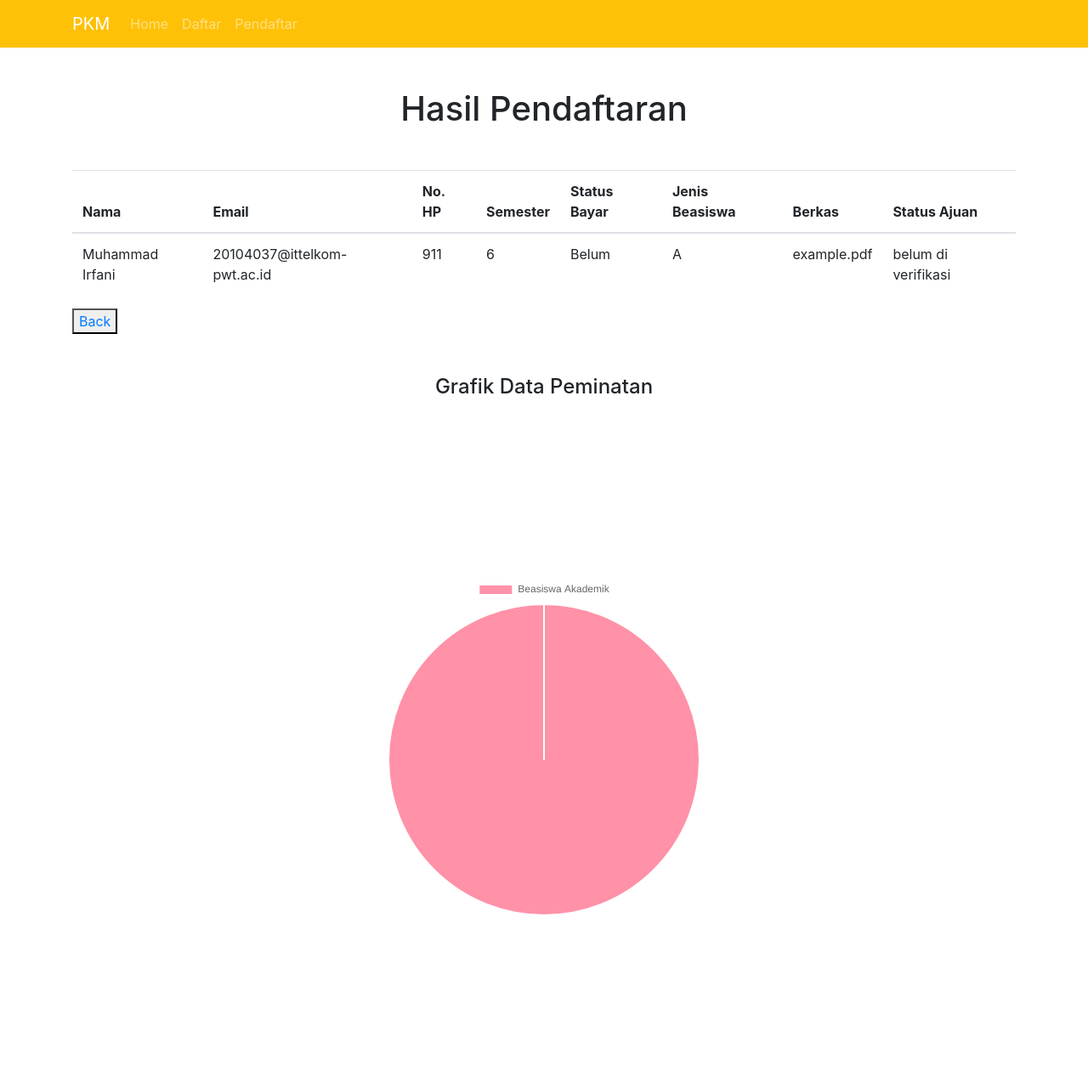
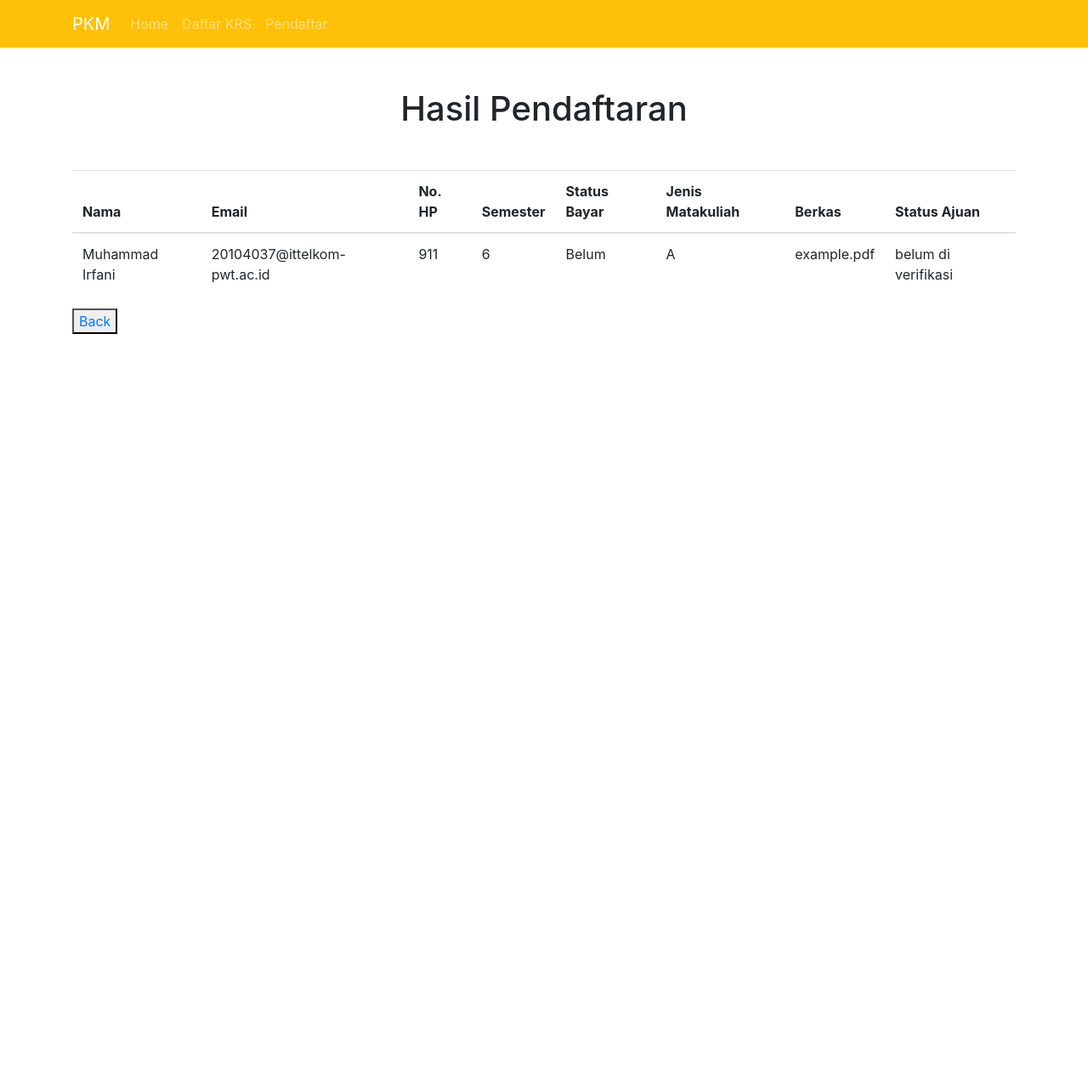
Before and after one commit to mirfani340/php-soap, a PHP site: page /php-soap/hasil.php in a window 1280 px wide. Shown: the whole page at 85% size. After the commit the page ends 393 px from the top, so only its background shows below. Run offline with PHP 8.4, Linux system fonts and the light colour scheme; data comes from the database, SQL or seed files in the repository; data that the repository does not hold is empty.

Commit message:
change some code to match the requirement

```diff
--- a/database/lamp.2023-11-22-1700660244.sql
+++ b/database/lamp.2023-11-22-1700660244.sql
@@ -29,7 +29,7 @@ CREATE TABLE `pendaftar` (
   `hp` varchar(15) NOT NULL,
   `semester` int(11) NOT NULL,
   `ipk` float NOT NULL,
-  `jenis_beasiswa` varchar(20) NOT NULL,
+  `jenis_matakuliah` varchar(20) NOT NULL,
   `berkas` varchar(100) NOT NULL,
   `status_ajuan` varchar(100) NOT NULL,
   PRIMARY KEY (`id`)
--- a/hasil.php
+++ b/hasil.php
@@ -26,7 +26,7 @@ $result = mysqli_query($conn, $query); // mengeksekusi query dan menyimpan hasil
             <div class="collapse navbar-collapse" id="navbarNavAltMarkup">
                 <div class="navbar-nav">
                     <a class="nav-link {{($active === " home ") ? 'active' : ''}} " href="index.php">Home</a>
-                    <a class="nav-link {{($active === " daftar ") ? 'active' : ''}} " href="form.php">Daftar</a>
+                    <a class="nav-link {{($active === " daftar ") ? 'active' : ''}} " href="form.php">Daftar KRS</a>
                     <a class="nav-link {{($active === "pendaftar") ? 'active' : ''}} " href="hasil.php">Pendaftar</a>
                 </div>
             </div>
@@ -43,7 +43,7 @@ $result = mysqli_query($conn, $query); // mengeksekusi query dan menyimpan hasil
                     <th>No. HP</th>
                     <th>Semester</th>
                     <th>Status Bayar</th>
-                    <th>Jenis Beasiswa</th>
+                    <th>Jenis Matakuliah</th>
                     <th>Berkas</th>
                     <th>Status Ajuan</th>
                 </tr>
@@ -63,7 +63,7 @@ $result = mysqli_query($conn, $query); // mengeksekusi query dan menyimpan hasil
                         <td><?php echo $row['hp']; ?></td>
                         <td><?php echo $row['semester']; ?></td>
                         <td><?php echo ($row['status_bayar'] == 0) ? 'Belum' : 'Sudah'; ?></td>
-                        <td><?php echo $row['jenis_beasiswa']; ?></td>
+                        <td><?php echo $row['jenis_matakuliah']; ?></td>
                         <td><?php echo $row['berkas']; ?></td>
                         <td><?php echo $row['status_ajuan']; ?></td>
                     </tr>
@@ -74,83 +74,6 @@ $result = mysqli_query($conn, $query); // mengeksekusi query dan menyimpan hasil
         </table>
         <button><a href="index.php">Back</a></button>
     </div>
-
-    <h4 class="text-center mt-5">Grafik Data Peminatan</h4>
-    <div class="container d-flex align-items-center justify-content-center" style="min-height: 100vh;">
-        <canvas id="myChart" width="400" height="400"></canvas>
-        <script>
-            // Mengambil data dari database
-            <?php
-            // membuat koneksi database
-            $conn = mysqli_connect('database', 'lamp', 'lamp', 'lamp');
-            // membuat query untuk mengambil data jenis_beasiswa dan jumlah pendaftar
-            $query = mysqli_query($conn, "SELECT jenis_beasiswa, COUNT(*) AS jumlah FROM pendaftar GROUP BY jenis_beasiswa");
-            // menyimpan hasil query dalam bentuk array
-            $data = array();
-            // melakukan perulangan untuk memasukkan data ke dalam array
-            while ($row = mysqli_fetch_assoc($query)) {
-                $jenis_beasiswa = '';
-                // mengubah kode jenis beasiswa menjadi nama jenis beasiswa
-                if ($row['jenis_beasiswa'] == 'A') {
-                    $jenis_beasiswa = 'Beasiswa Akademik';
-                } else if ($row['jenis_beasiswa'] == 'B') {
-                    $jenis_beasiswa = 'Beasiswa Non-Akademik';
-                } else if ($row['jenis_beasiswa'] == 'C') {
-                    $jenis_beasiswa = 'Beasiswa Internasional';
-                }
-                // menambahkan data ke dalam array
-                $data[] = array(
-                    'jenis_beasiswa' => $jenis_beasiswa,
-                    'jumlah' => $row['jumlah'],
-                );
-            }
-            ?>
-
-            // Menyiapkan data untuk grafik lingkaran
-            // membuat objek data untuk grafik lingkaran
-            var data = {
-                // menambahkan label dari jenis beasiswa pada objek data menggunakan json_encode
-                labels: <?php echo json_encode(array_column($data, 'jenis_beasiswa')); ?>,
-                // menambahkan data jumlah pendaftar pada objek data menggunakan json_encode
-                datasets: [{
-                    data: <?php echo json_encode(array_column($data, 'jumlah')); ?>,
-                    // menambahkan warna pada setiap bagian grafik lingkaran
-                    backgroundColor: [
-                        'rgba(255, 99, 132, 0.7)',
-                        'rgba(54, 162, 235, 0.7)',
-                        'rgba(255, 206, 86, 0.7)',
-                    ],
-                }, ],
-            };
-
-            // Membuat grafik lingkaran
-            // memilih element HTML tempat grafik akan ditampilkan
-            var ctx = document.getElementById('myChart').getContext('2d');
-            // membuat objek Chart dan menambahkan data dan option
-            var myChart = new Chart(ctx, {
-                type: 'pie',
-                data: data,
-                options: {
-                    // menambahkan judul pada grafik
-                    title: {
-                        display: true,
-                        text: 'Persentase Peminatan Beasiswa',
-                    },
-                    // menonaktifkan responsif pada grafik
-                    responsive: false,
-                    // menonaktifkan pengaturan rasio aspek pada grafik
-                    maintainAspectRatio: false,
-                    // mengatur padding pada grafik
-                    layout: {
-                        padding: {
-                            left: 0,
-                            right: 0,
-                            top: 0,
-                            bottom: 0
-                        }
-                    }
-                }
-            });
         </script>
     </div>
 </body>
--- a/index.php
+++ b/index.php
@@ -23,7 +23,7 @@
             <div class="collapse navbar-collapse" id="navbarNavAltMarkup">
                 <div class="navbar-nav">
                     <a class="nav-link {{($active === " home ") ? 'active' : ''}} " href="index.php">Home</a>
-                    <a class="nav-link {{($active === " daftar ") ? 'active' : ''}} " href="form.php">Daftar</a>
+                    <a class="nav-link {{($active === " daftar ") ? 'active' : ''}} " href="form.php">Daftar KRS</a>
                     <a class="nav-link {{($active === " pendaftar ") ? 'active' : ''}} " href="hasil.php">Pendaftar</a>
                 </div>
             </div>
```
Also changed, not shown: form.php (+11 -11 lines), submit.php (+4 -4 lines).
